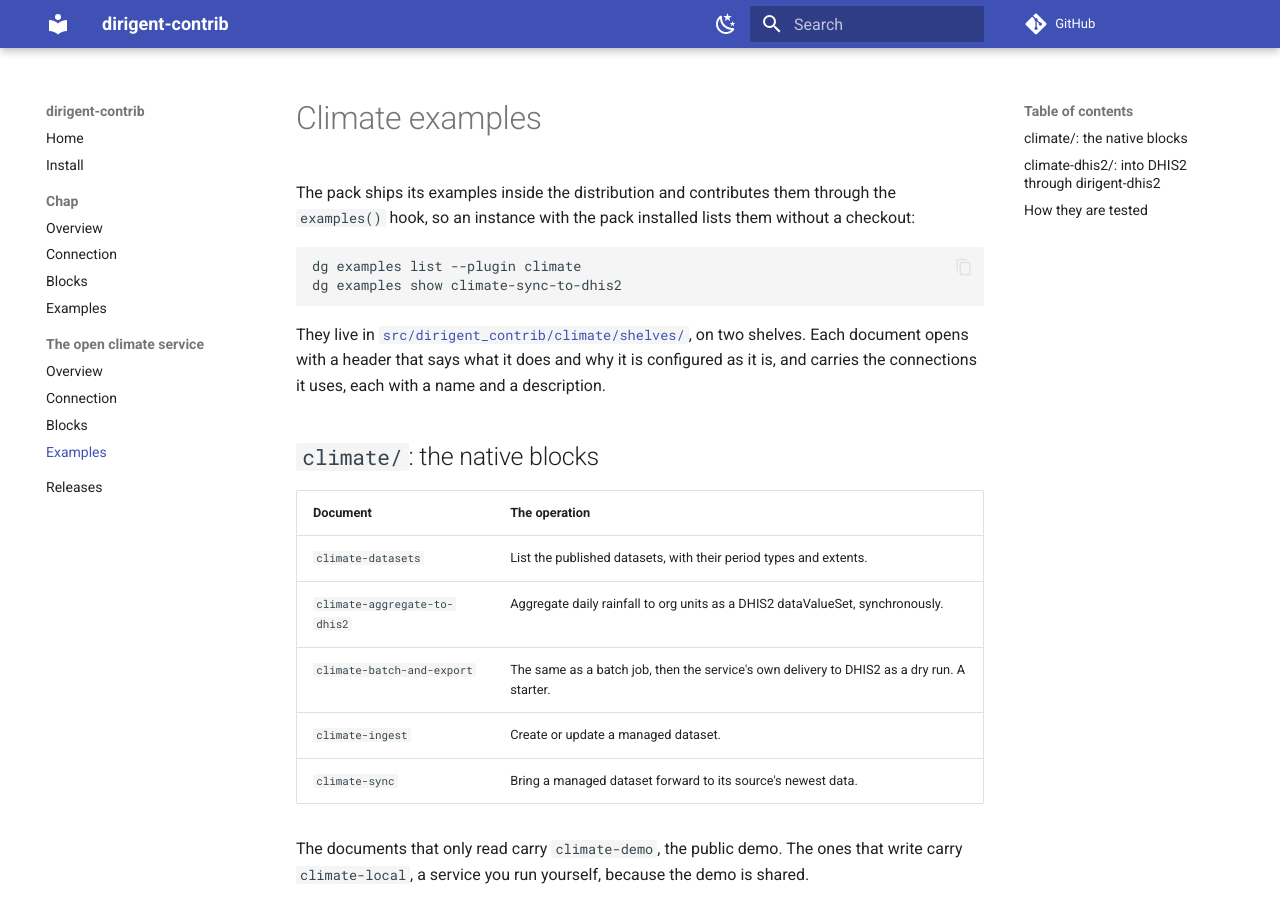
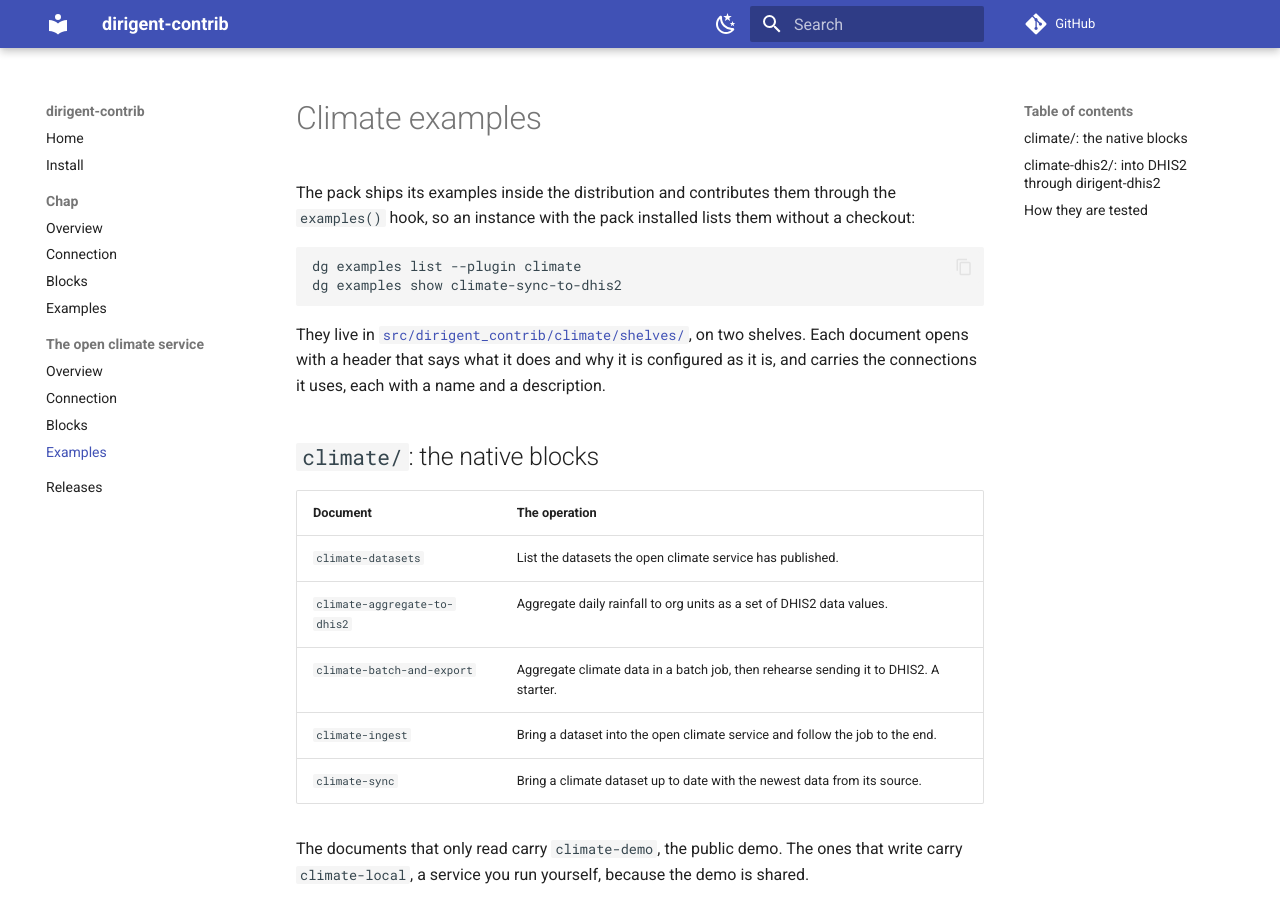
Before and after one commit to winterop-com/dirigent-contrib, an MkDocs documentation site: the page built from docs/climate/examples.md, in a window 1280 px wide and 900 px high. Built offline with MkDocs 1.6.1 and Material for MkDocs 9.7.7, drawn with Linux system fonts in a browser that asks for light colours; comment, search, counter and statistics services are not loaded.

Commit message:
docs: an index row says what its document's description says (#6)

```diff
--- a/docs/climate/examples.md
+++ b/docs/climate/examples.md
@@ -17,11 +17,11 @@ configured as it is, and carries the connections it uses, each with a name and a
 
 | Document | The operation |
 | --- | --- |
-| `climate-datasets` | List the published datasets, with their period types and extents. |
-| `climate-aggregate-to-dhis2` | Aggregate daily rainfall to org units as a DHIS2 dataValueSet, synchronously. |
-| `climate-batch-and-export` | The same as a batch job, then the service's own delivery to DHIS2 as a dry run. A starter. |
-| `climate-ingest` | Create or update a managed dataset. |
-| `climate-sync` | Bring a managed dataset forward to its source's newest data. |
+| `climate-datasets` | List the datasets the open climate service has published. |
+| `climate-aggregate-to-dhis2` | Aggregate daily rainfall to org units as a set of DHIS2 data values. |
+| `climate-batch-and-export` | Aggregate climate data in a batch job, then rehearse sending it to DHIS2. A starter. |
+| `climate-ingest` | Bring a dataset into the open climate service and follow the job to the end. |
+| `climate-sync` | Bring a climate dataset up to date with the newest data from its source. |
 
 The documents that only read carry `climate-demo`, the public demo. The ones that write carry
 `climate-local`, a service you run yourself, because the demo is shared.
```
Also changed, not shown: docs/chap/examples.md (+5 -5 lines), src/dirigent_contrib/chap/shelves/chap-climate/README.md (+1 -1 lines), src/dirigent_contrib/chap/shelves/chap-dhis2/README.md (+1 -1 lines), src/dirigent_contrib/chap/shelves/chap/README.md (+5 -5 lines), src/dirigent_contrib/climate/shelves/climate-dhis2/README.md (+1 -1 lines), src/dirigent_contrib/climate/shelves/climate/README.md (+5 -5 lines).
